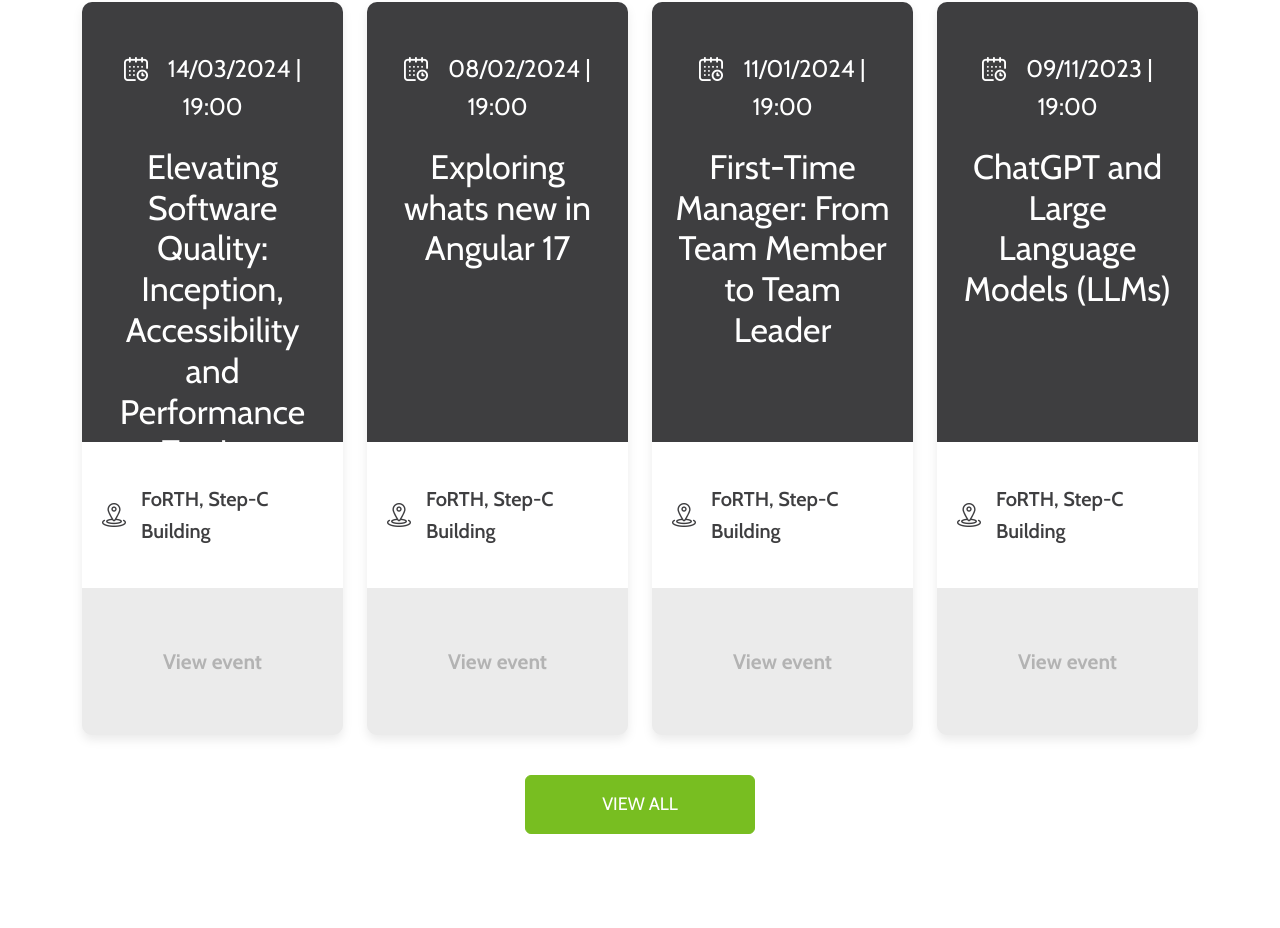
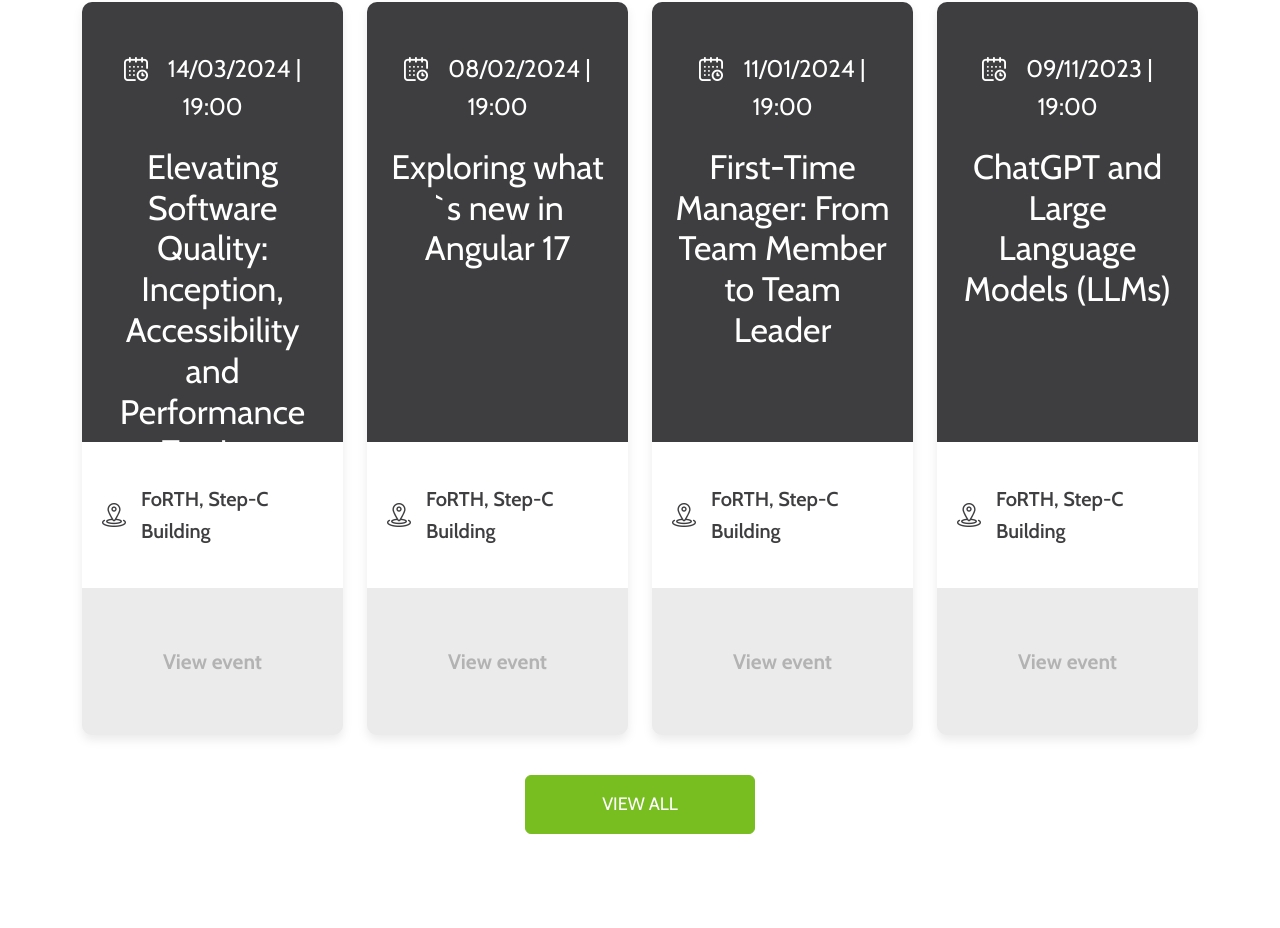
Before and after one commit to devstaff-crete/devstaff-website, a Next.js app: page / in a window 1280 px wide. Shown: the part 1665-2593 px from the top of the page. Built offline with nearby package versions, Linux system fonts and the light colour scheme.

Commit message:
Add meetup 87

```diff
--- a/data/events.ts
+++ b/data/events.ts
@@ -19,7 +19,7 @@ export const events: Event[] = [
   {
     date: '08/02/2024',
     time: '19:00',
-    title: 'Exploring whats new in Angular 17',
+    title: 'Exploring what `s new in Angular 17',
     location: 'FoRTH, Step-C Building',
     locationUrl: 'https://goo.gl/maps/ZpCiitT3yDCcpumd9',
     eventUrl: 'https://www.meetup.com/devstaff/events/298888397/'
```
